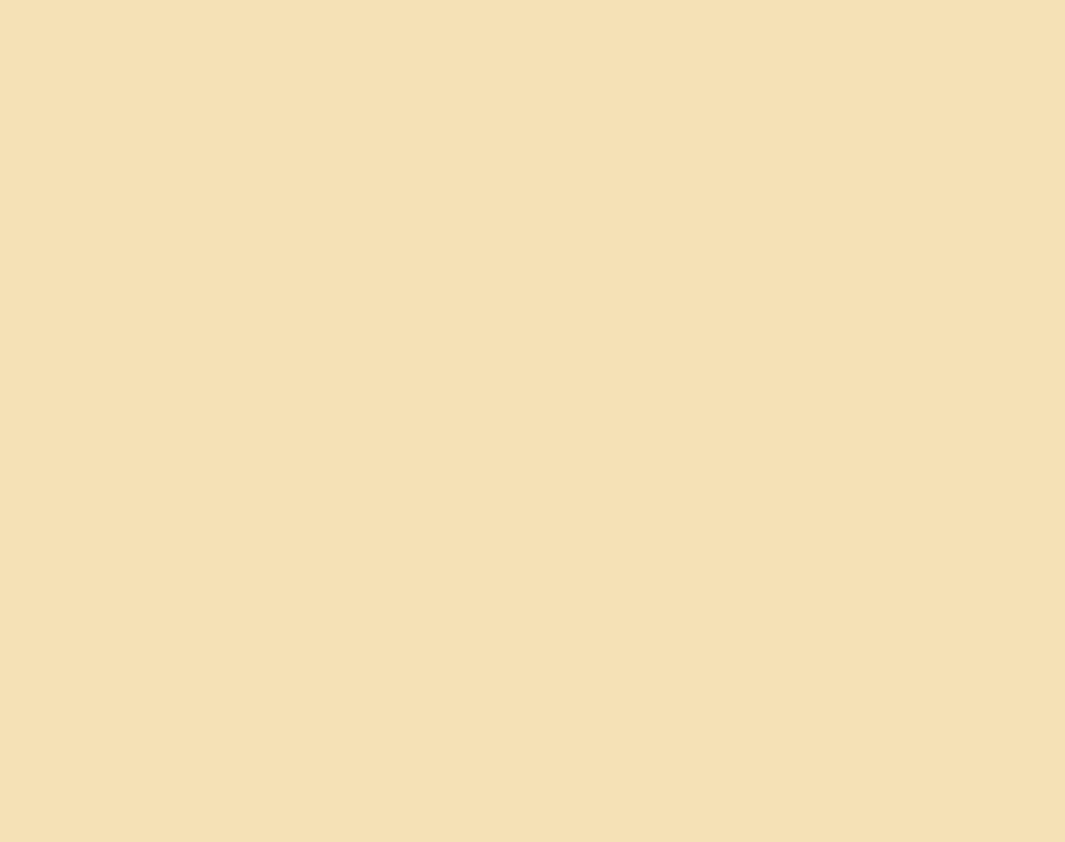
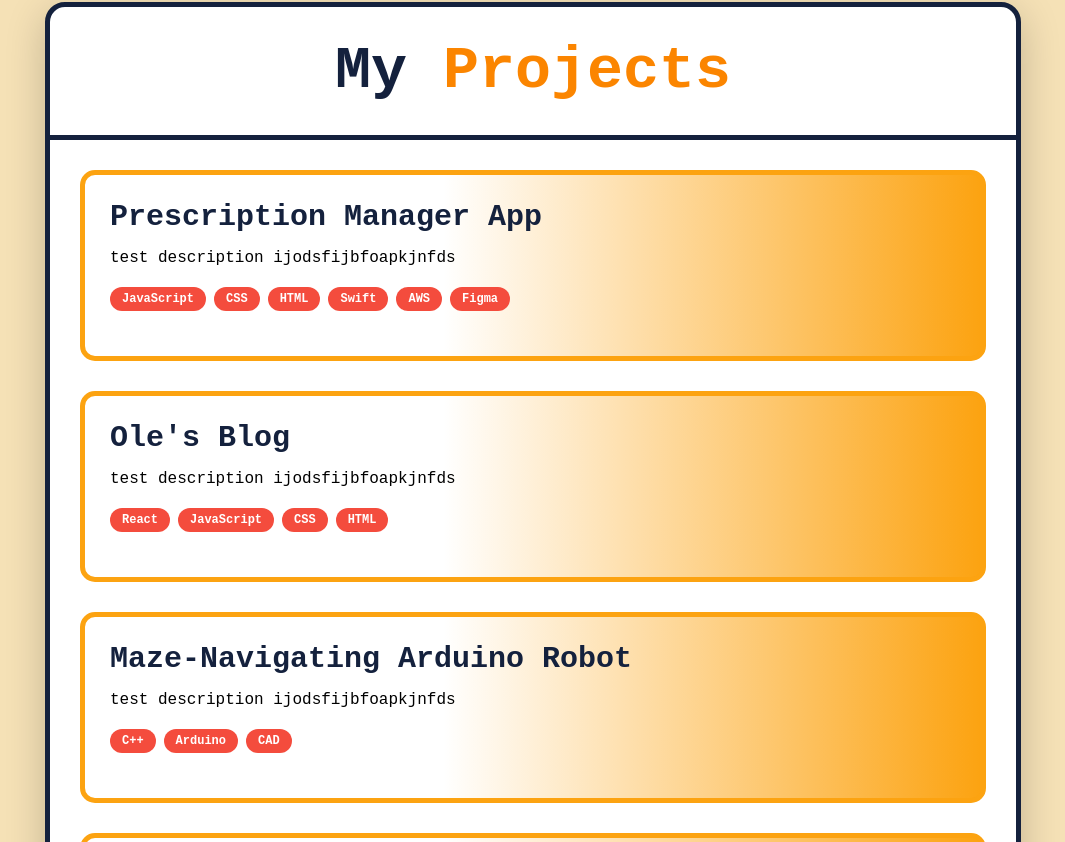
Before and after one commit to OleHo370/Personal-Blog, a React (Vite) app in the folder blog/: page / in a window 1280 px wide. Shown: the part 598-1440 px from the top of the page, without its empty margins (107-1172 px from the left). Before the commit the page ends 800 px from the top, so only its background shows below. Built offline with nearby package versions, Linux system fonts and the light colour scheme.

Commit message:
Made a projects section, and made the "my projects" tab in the nav bar scroll to the projects section

```diff
--- a/blog/src/App.jsx
+++ b/blog/src/App.jsx
@@ -10,7 +10,62 @@ export default function App() {
         <div className="welcomesection">
           <div className="welcomesectionbox">
             <h1>Welcome to <span className = "highlight">Olé's Blog!</span></h1>
-            <p className="welcomedesc">This is my personal archive of cool projects, such as websites, apps, and robots, that I have built throughout the past years</p>
+            <p className="welcomedesc">This is my personal archive of cool projects, such as websites, apps, and robots, that I have built throughout the past years.</p>
+          </div>
+        </div>
+
+        <div className="projectsection" id="prosec">
+          <div className="projectsectionbox">
+            <h2> My <span className = "highlight">Projects</span></h2>
+
+            <div className="projectlist">
+
+              <div className="projectbox">
+                <h3>Prescription Manager App</h3>
+                <p>test description ijodsfijbfoapkjnfds</p>
+                <div className="skillslist">
+                  <span className="skill">JavaScript</span>
+                  <span className="skill">CSS</span>
+                  <span className="skill">HTML</span>
+                  <span className="skill">Swift</span>
+                  <span className="skill">AWS</span>
+                  <span className="skill">Figma</span>
+                </div>
+              </div>
+
+              <div className="projectbox">
+                <h3>Ole's Blog</h3>
+                <p>test description ijodsfijbfoapkjnfds</p>
+                <div className="skillslist">
+                  <span className="skill">React</span>
+                  <span className="skill">JavaScript</span>
+                  <span className="skill">CSS</span>
+                  <span className="skill">HTML</span>
+                </div>
+              </div>
+
+              <div className="projectbox">
+                <h3>Maze-Navigating Arduino Robot</h3>
+                <p>test description ijodsfijbfoapkjnfds</p>
+                <div className="skillslist">
+                  <span className="skill">C++</span>
+                  <span className="skill">Arduino</span>
+                  <span className="skill">CAD</span>
+                </div>
+              </div>
+
+              <div className="projectbox">
+                <h3>Drum-Playing Robot</h3>
+                <p>test description ijodsfijbfoapkjnfds</p>
+                <div className="skillslist">
+                  <span className="skill">C++</span>
+                  <span className="skill">Arduino</span>
+                  <span className="skill">CAD</span>
+                </div>
+              </div>
+
+
+            </div>
           </div>
         </div>
       </div>
--- a/blog/src/Nav.jsx
+++ b/blog/src/Nav.jsx
@@ -9,6 +9,15 @@ export default function Nav() {
     setActive(!active);
   };
 
+  function goToProjects(e) {
+    e.preventDefault();
+    const proSec = document.getElementById('prosec');
+    proSec.scrollIntoView({
+      behavior: 'smooth',
+      block: 'start'
+    })
+    setActive(false);
+  }
 
   return (
     <nav className="nav">
@@ -22,7 +31,7 @@ export default function Nav() {
 
         <ul className={"tablist" + (active ? " active" : "")}>
           <li className="tab">
-            <a href="/" className="tablink">My Projects</a>
+            <a href="#prosec" className="tablink" onClick={goToProjects}>My Projects</a>
           </li>
           <li className="tab">
             <a href="/aboutme.html" className="tablink">About Me</a>
--- a/blog/src/Styles.css
+++ b/blog/src/Styles.css
@@ -158,7 +158,7 @@ body {
 }
 .welcomesectionbox {
     height: auto;
-    width: 70%;
+    width: 80%;
     max-width: 1200px;
     background: #ffffff;
     border-radius: 20px;
@@ -175,7 +175,7 @@ body {
     margin-top: 30px;
     padding: 0 30px;
     padding-bottom: 30px;
-    border-bottom: 3px solid #14213D;
+    border-bottom: 5px solid #14213D;
 
 }
 .highlight {
@@ -189,6 +189,86 @@ body {
     color:#14213D;
 
 }
+
+.projectsection {
+    display: flex;
+    flex-direction: column;
+    justify-content: center;
+    align-items: center;
+    text-align: center;
+    padding: 50px 30px;
+}
+
+.projectsectionbox {
+    height: auto;
+    width: 80%;
+    max-width: 1200px;
+    background: #ffffff;
+    border-radius: 20px;
+    border: 5px solid #14213D;
+    margin: 20px auto;
+    box-shadow: 0 10px 40px rgba(0, 0, 0, 0.2);
+    border-bottom: 5px solid #14213D;
+}
+
+.projectsection h2 {
+    width: 100%;
+    font-size: 60px;
+    color: #14213D;
+    font-weight: bold;
+    margin-top: 30px;
+    padding: 0 30px;
+    padding-bottom: 30px;
+    border-bottom: 5px solid #14213D;
+}
+
+.projectlist {
+    display: flex;
+    flex-direction: column;
+    gap: 30px;
+    margin: 30px;
+}
+
+.projectbox {
+    background: linear-gradient(to right, #ffffff 40%, #fca311);
+    border-radius: 15px;
+    padding: 25px;
+    border: 5px solid #fca311;
+    transition: transform 0.3s ease, box-shadow 0.3s ease;
+    text-align: left;
+}
+
+.projectbox:hover {
+    transform: translateY(-5px);
+    box-shadow: 0 4px 10px #5f5f5f;
+    cursor: pointer;
+}
+
+.projectbox h3 {
+    font-size: 30px;
+    color: #14213D;
+    margin-bottom: 15px;
+    font-weight: bold;
+}
+
+.skillslist {
+    display: flex;
+    flex-wrap: wrap;
+    gap: 8px;
+    margin-bottom: 20px;
+}
+
+.skill {
+    margin-top: 20px;
+    background: #f44c3d;
+    color: #ffffff;
+    padding: 5px 12px;
+    border-radius: 15px;
+    font-size: 12px;
+    font-weight: bold;
+}
+
+
 
 @media screen and (max-width: 960px){
     .hamburgerlist {
@@ -224,4 +304,19 @@ body {
     .homepage p {
         font-size: 16px;
     }
+
+    .projectsection h2 {
+        font-size: 45px;
+    }
+
+    .projectlist {
+        gap: 20px;
+        margin: 20px;
+    }
+
+    .projectbox {
+        padding: 20px;
+    }
+
+
 }
```
